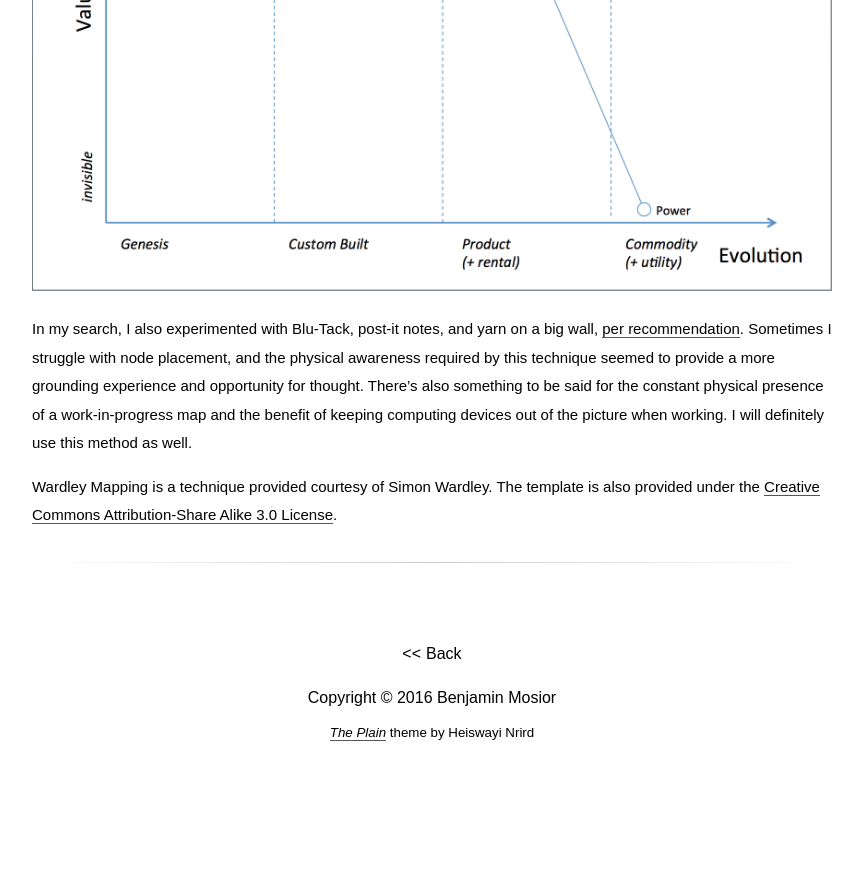
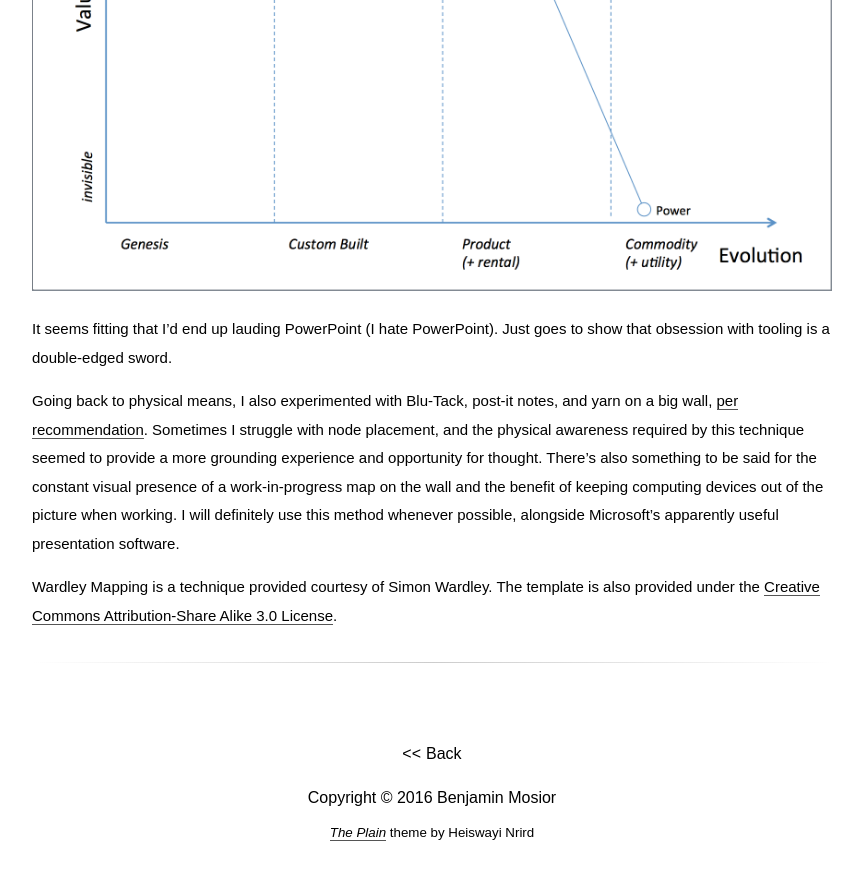
Before and after one commit to bemosior/bemosior.github.io, a Jekyll site: the page built from _posts/2016-06-25-wardley-mapping-powerpoint-template.md, in a window 1280 px wide and 900 px high, scrolled down 1684 px. Shown: the top 880 px of the window, without its empty margins (208-1071 px from the left). Built offline with Jekyll 4.4.1, drawn with Linux system fonts in a browser that asks for light colours; some web fonts are replaced; comment, search, counter and statistics services are not loaded; before the commit the page ends 2484 px from its top, so only the background shows below that.

Commit message:
Update some content to more appropriately convey my feels.

```diff
--- a/_posts/2016-06-25-wardley-mapping-powerpoint-template.md
+++ b/_posts/2016-06-25-wardley-mapping-powerpoint-template.md
@@ -14,6 +14,8 @@ Most of the general-purpose technology I tried (Google Slides, PowerPoint, and v
 In the end, the whiteboard continues to be my favorite for constructing the value chain, but, after much coercion, PowerPoint can be rather good for playing with evolutionary placement and creating shareable artifacts. One must only use arcs instead of circles for the nodes and discover how to exploit the built-in label alignment/margin configurations. I've put together a PowerPoint template (you can download [here](/assets/posts/2016-06-25-wardley-map-template.pptx)). As you can see, it gets the job done:
 ![Wardley Map Artifact](/assets/posts/2016-06-25-wardley-map-template.png)
 
-In my search, I also experimented with Blu-Tack, post-it notes, and yarn on a big wall, [per recommendation](https://twitter.com/swardley/status/738346294134099973). Sometimes I struggle with node placement, and the physical awareness required by this technique seemed to provide a more grounding experience and opportunity for thought. There's also something to be said for the constant physical presence of a work-in-progress map and the benefit of keeping computing devices out of the picture when working. I will definitely use this method as well.
+It seems fitting that I'd end up lauding PowerPoint (I hate PowerPoint). Just goes to show that obsession with tooling is a double-edged sword.
+
+Going back to physical means, I also experimented with Blu-Tack, post-it notes, and yarn on a big wall, [per recommendation](https://twitter.com/swardley/status/738346294134099973). Sometimes I struggle with node placement, and the physical awareness required by this technique seemed to provide a more grounding experience and opportunity for thought. There's also something to be said for the constant visual presence of a work-in-progress map on the wall and the benefit of keeping computing devices out of the picture when working. I will definitely use this method whenever possible, alongside Microsoft's apparently useful presentation software.
 
 Wardley Mapping is a technique provided courtesy of Simon Wardley. The template is also provided under the [Creative Commons Attribution-Share Alike 3.0 License](https://creativecommons.org/licenses/by-sa/3.0/).
```
